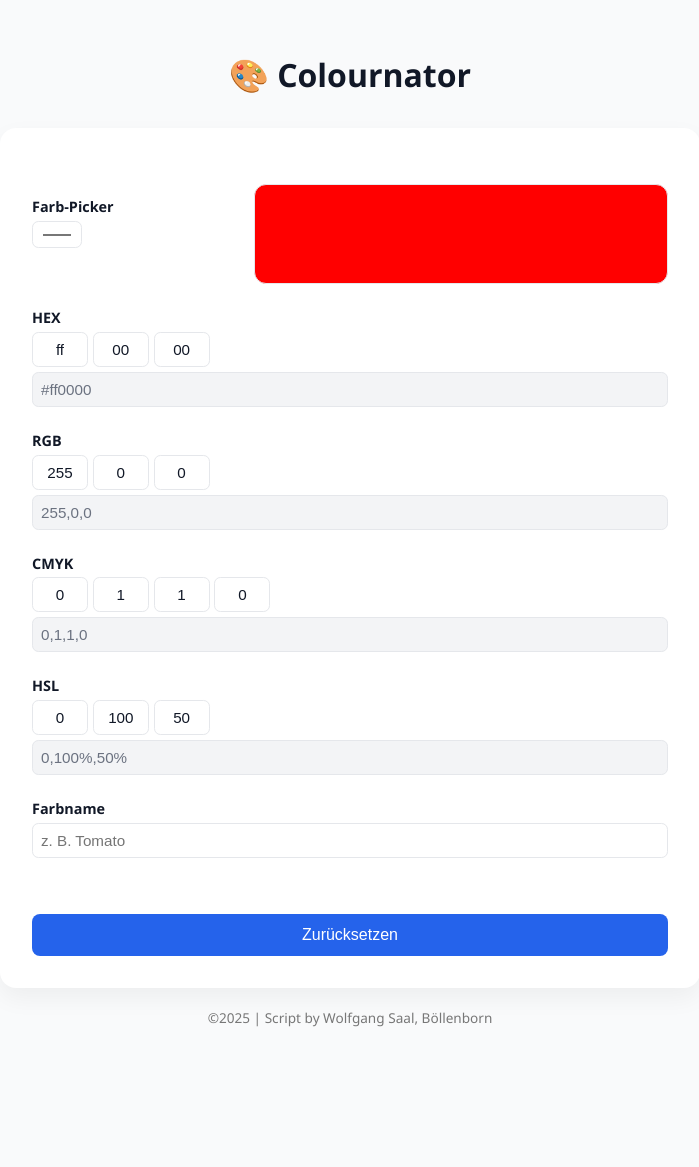
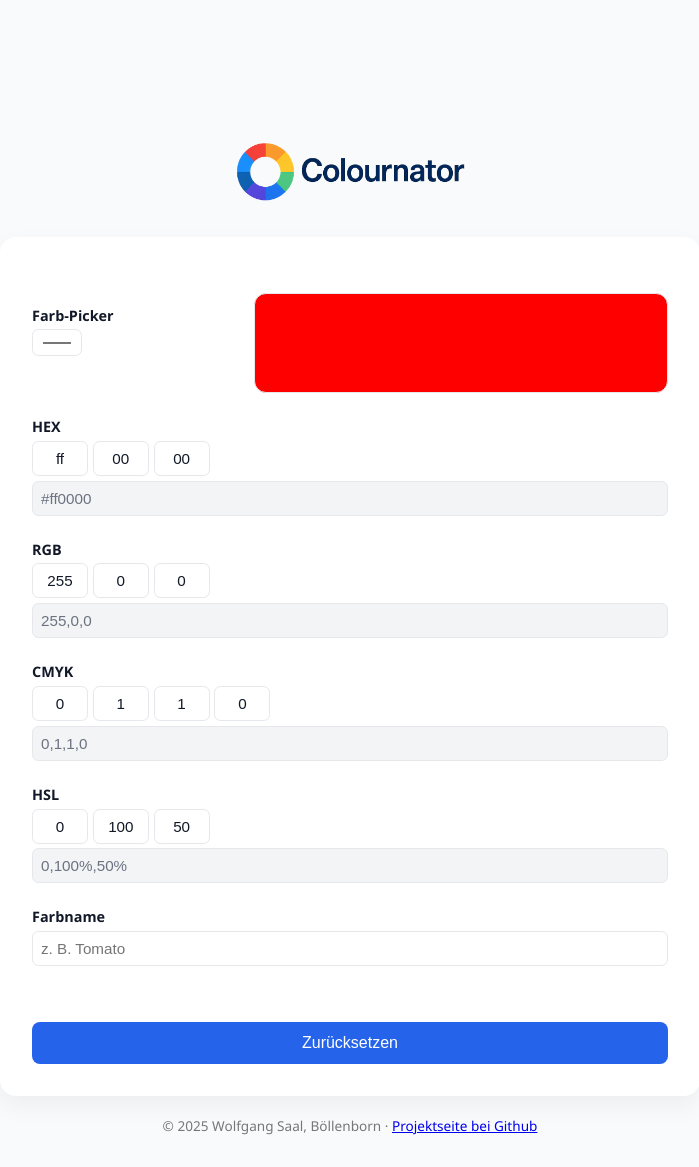
Before and after one commit to wsaal68/Colournator, a plain HTML site: page index.html in a window 1280 px wide. Shown: the whole page, without its empty margins (290-989 px from the left). Before the commit the page ends 1059 px from the top, so only its background shows below. Drawn offline with Linux system fonts and the light colour scheme.

Commit message:
neues Logo

```diff
--- a/index.html
+++ b/index.html
@@ -29,9 +29,14 @@
       color: var(--text);
     }
 
-    h1 {
-      text-align: center;
-      margin-bottom: 2rem;
+    header {
+     text-align: center;
+     margin-bottom: -5.0rem; /* kleinerer Abstand */
+   }
+
+    header img {
+     max-width: 280px; /* größeres Logo */
+    height: auto;
     }
 
     .container {
@@ -143,7 +148,9 @@
   </style>
 </head>
 <body>
-  <h1>🎨 Colournator</h1>
+  <header>
+    <img src="logo_colournator.png" alt="Colournator Logo">
+  </header>
 
   <div class="container">
     <div class="color-row">
@@ -211,7 +218,8 @@
   </div>
 
   <footer style="margin-top: 20px; font-size: 0.85rem; color: #777; text-align:center; max-width:100%;">
-    ©2025 | Script by Wolfgang Saal, Böllenborn
+     © 2025 Wolfgang Saal, Böllenborn ·
+    <a href="https://github.com/wsaal68" target="_blank" rel="noopener">Projektseite bei Github</a>
   </footer>
 
   <script>
```
Also changed, not shown: logo_colournator.png (added).
